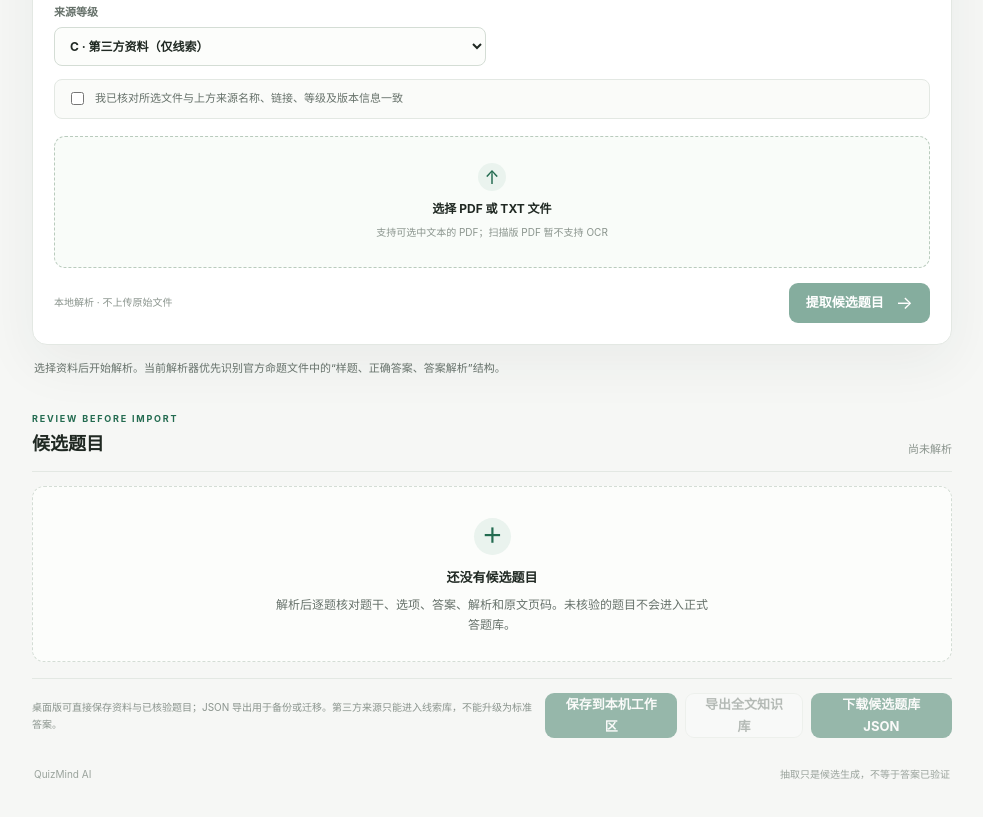
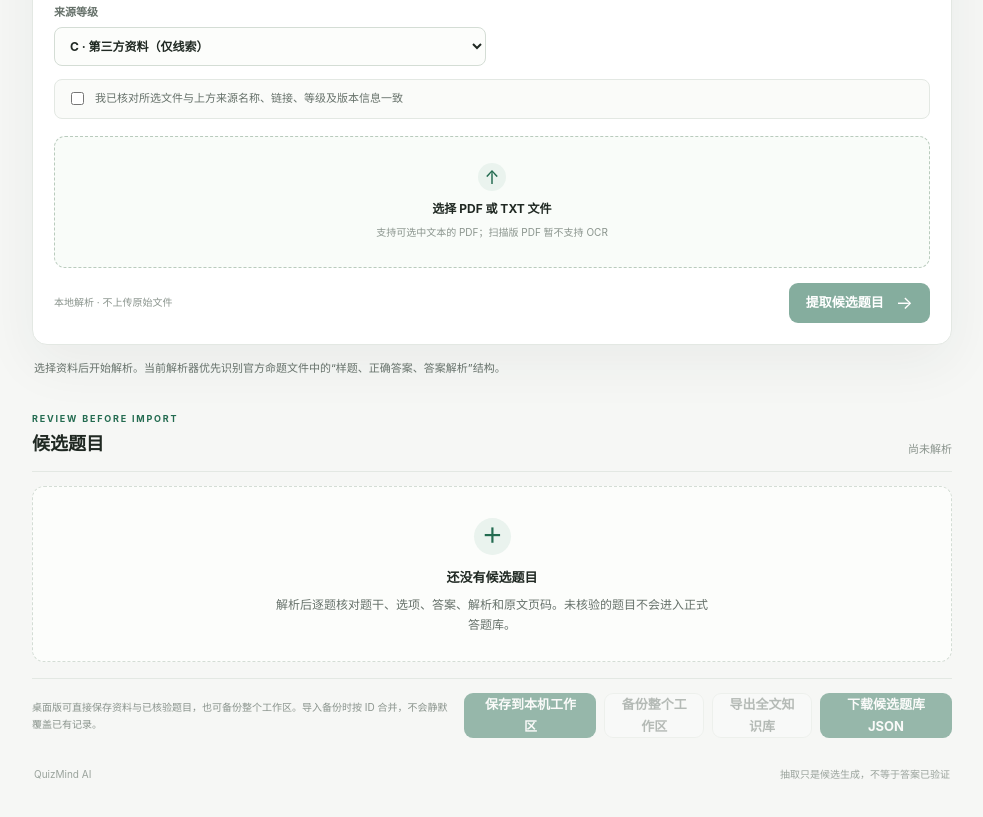
Before and after one commit to tortletortle/ai-info-literacy-2026, a plain HTML site: page docs/quiz/admin.html in a window 1280 px wide. Shown: the part 534-1351 px from the top of the page, without its empty margins (148-1131 px from the left). Drawn offline with Linux system fonts and the light colour scheme; a script that the page names is missing.

Commit message:
ui(backup): add full local workspace backup action

```diff
--- a/docs/quiz/admin.html
+++ b/docs/quiz/admin.html
@@ -84,9 +84,10 @@
           </div>
         </div>
         <div class="download-row">
-          <p>桌面版可直接保存资料与已核验题目；JSON 导出用于备份或迁移。第三方来源只能进入线索库，不能升级为标准答案。</p>
+          <p>桌面版可直接保存资料与已核验题目，也可备份整个工作区。导入备份时按 ID 合并，不会静默覆盖已有记录。</p>
           <div class="download-actions">
             <button class="button button-primary" id="saveLocalBtn" type="button" disabled>保存到本机工作区</button>
+            <button class="button button-quiet" id="backupWorkspaceBtn" type="button" disabled>备份整个工作区</button>
             <button class="button button-quiet" id="downloadKnowledgeBtn" type="button" disabled>导出全文知识库</button>
             <button class="button button-primary" id="downloadBtn" type="button" disabled>下载候选题库 JSON</button>
           </div>
```
